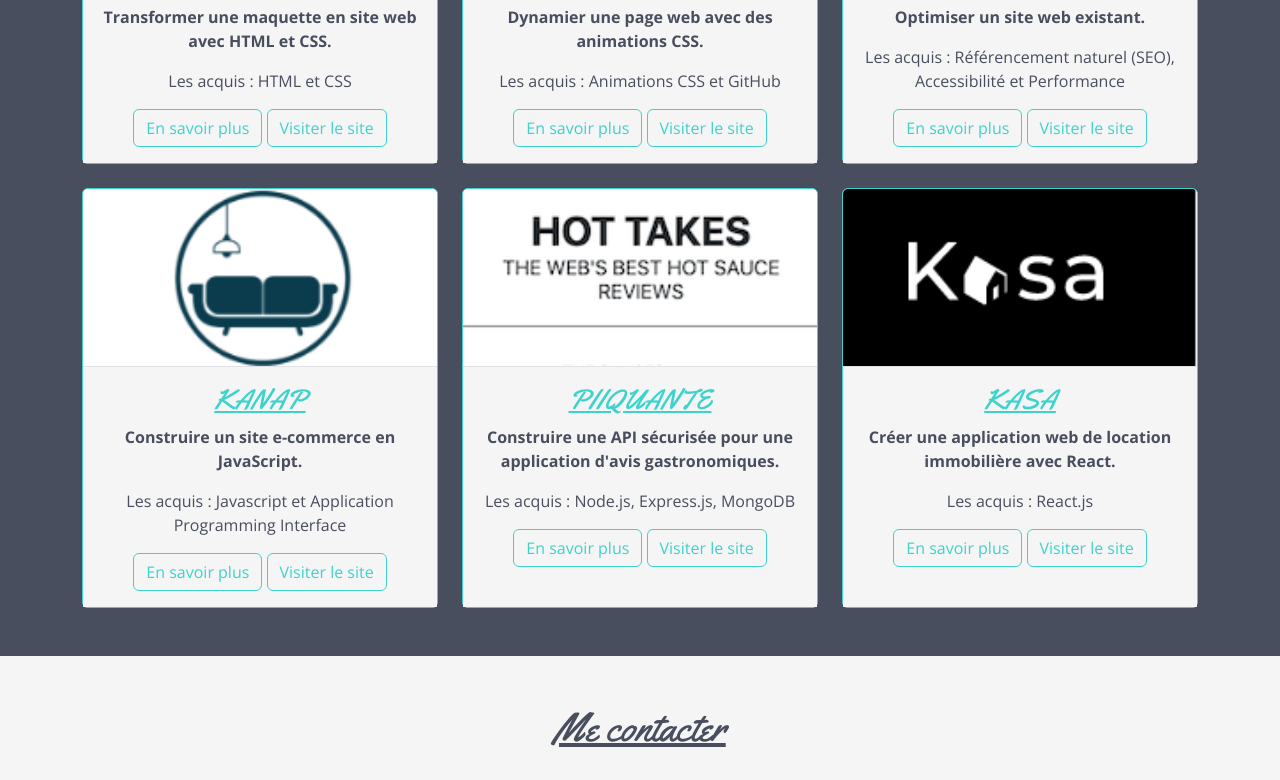
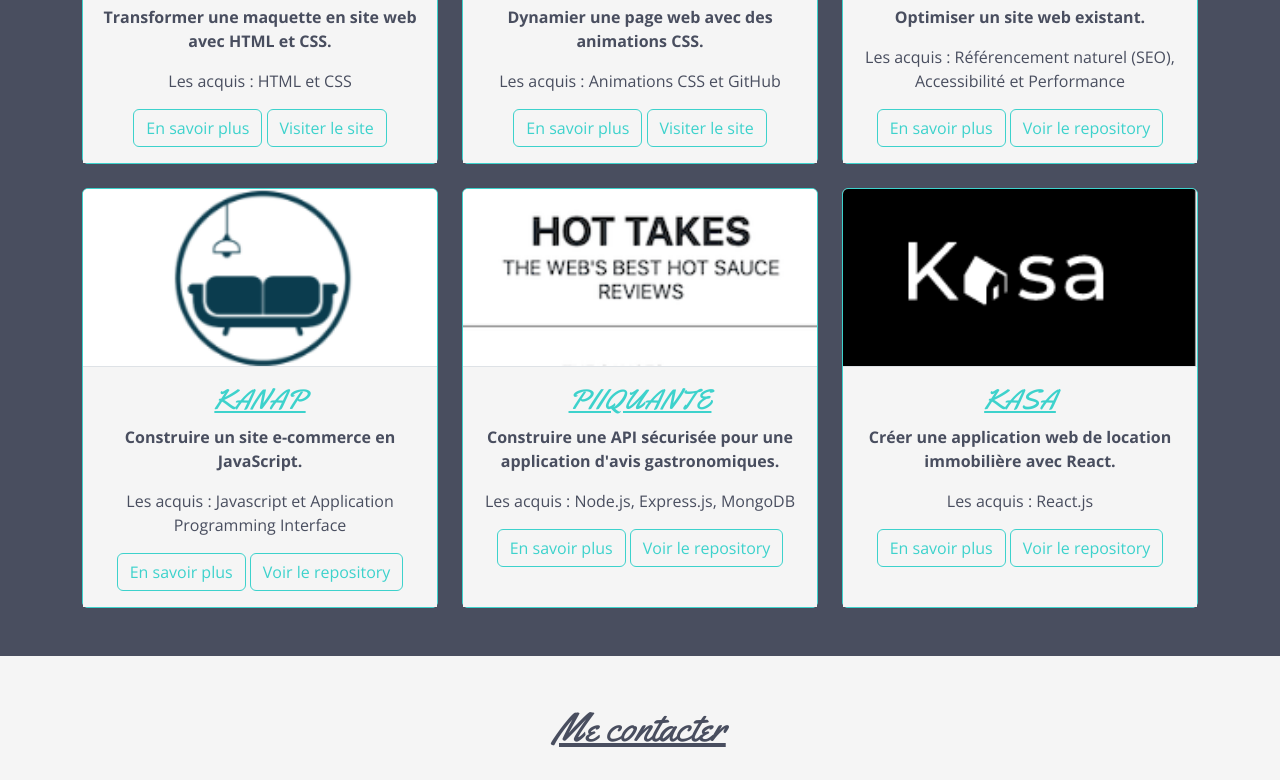
Before and after one commit to LucileBch/portfolio, a website: page index.html in a window 1280 px wide. Shown: the part 3029-3809 px from the top of the page. Drawn offline with nearby package versions, Linux system fonts and the light colour scheme.

Commit message:
Last details

```diff
--- a/index.html
+++ b/index.html
@@ -428,7 +428,7 @@
                                 <p class="card-text text-dark">Les acquis : Référencement naturel (SEO), Accessibilité et Performance</p>
                                 <a class="btn btn-outline-info mb-sm-3 mb-md-0" data-bs-toggle="offcanvas" data-bs-target="#infoProjet3"
                                     aria-controls="infoProjet3">En savoir plus</a>
-                                <a href="#" class="btn btn-outline-info">Visiter le site</a>
+                                <a href="https://github.com/LucileBch/OC_P4_Lapanthere.git" class="btn btn-outline-info" target="_blank">Voir le repository</a>
                             </div>
 
                             <!-- Offcanvas -->
@@ -459,7 +459,7 @@
                                 <p class="card-text text-dark">Les acquis : Javascript et Application Programming Interface</p>
                                 <a class="btn btn-outline-info mb-sm-3 mb-md-0" data-bs-toggle="offcanvas" data-bs-target="#infoProjet4"
                                     aria-controls="infoProjet4">En savoir plus</a>
-                                <a href="#" class="btn btn-outline-info">Visiter le site</a>
+                                <a href="https://github.com/LucileBch/OC_P5_Kanap.git" class="btn btn-outline-info" target="_blank">Voir le repository</a>
                             </div>
 
                             <!-- Offcanvas -->
@@ -491,7 +491,7 @@
                                 <p class="card-text text-dark">Les acquis : Node.js, Express.js, MongoDB</p>
                                 <a class="btn btn-outline-info mb-sm-3 mb-md-0" data-bs-toggle="offcanvas" data-bs-target="#infoProjet5"
                                     aria-controls="infoProjet5">En savoir plus</a>
-                                <a href="#" class="btn btn-outline-info">Visiter le site</a>
+                                <a href="https://github.com/LucileBch/OC_P6_Piiquante.git" class="btn btn-outline-info" target="_blank">Voir le repository</a>
                             </div>
 
                             <!-- Offcanvas -->
@@ -522,7 +522,7 @@
                                 <p class="card-text text-dark">Les acquis : React.js</p>
                                 <a class="btn btn-outline-info mb-sm-3 mb-md-0" data-bs-toggle="offcanvas" data-bs-target="#infoProjet6"
                                     aria-controls="infoProjet6">En savoir plus</a>
-                                <a href="#" class="btn btn-outline-info">Visiter le site</a>
+                                <a href="https://github.com/LucileBch/OC_P7_Kasa.git" class="btn btn-outline-info" target="_blank">Voir le repository</a>
                             </div>
 
                             <!-- Offcanvas -->
```
